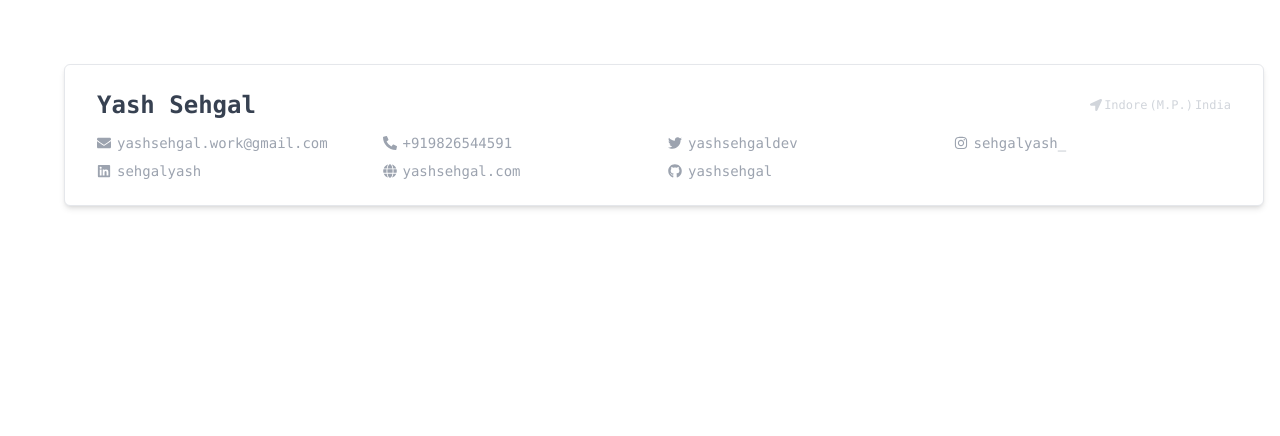
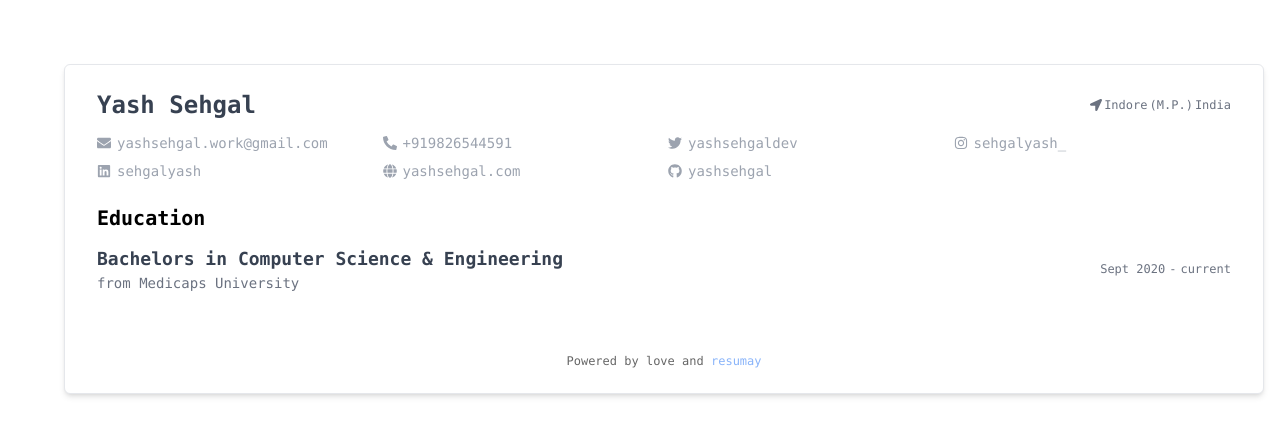
Before and after one commit to yashsehgal/resumay, a React (Create React App) app: page / in a window 1280 px wide. Shown: the top 436 px of the page. Built offline with nearby package versions, Linux system fonts and the light colour scheme.

Commit message:
feat: education content component added

```diff
--- a/src/config/resume-config.json
+++ b/src/config/resume-config.json
@@ -55,12 +55,12 @@
     },
     "education": [
       {
-        "courseName": "",
-        "organization": "",
-        "link": "",
+        "courseName": "Bachelors in Computer Science & Engineering",
+        "organization": "Medicaps University",
+        "link": "https://medicaps.ac.in",
         "duration": {
-          "startDate": "",
-          "endDate": ""
+          "startDate": "Sept 2020",
+          "endDate": "current"
         }
       }
     ],
--- a/src/screens/ResumeLayout/ContactDetails.jsx
+++ b/src/screens/ResumeLayout/ContactDetails.jsx
@@ -122,7 +122,7 @@ export default function ContactDetails({ contactData }) {
               </React.Fragment>
             )
           } else {
-            return <React.Fragment></React.Fragment>
+            return <React.Fragment key={otherContactIndex}></React.Fragment>
           }
         })
       }
--- /dev/null
+++ b/src/screens/ResumeLayout/EducationDetailsWrapper.jsx
@@ -0,0 +1,32 @@
+import React, { useRef } from "react";
+import { educationDetailsWrapperStyle } from "../../styles/base";
+
+export default function EducationDetailsWrapper({ educationData }) {
+  const educationDataResponse = useRef(educationData);
+  return (
+    <div className={educationDetailsWrapperStyle}>
+      <h1 className="education-section-title leading-snug text-xl font-semibold mb-3">Education</h1>
+      {educationDataResponse.current?.map((education, educationIndex) => {
+        if (education?.courseName) {
+          return (
+            <React.Fragment key={educationIndex}>
+              <div className="education-record-item-content-wrapper flex flex-row items-center justify-between mb-3">
+                <div className="education-organization-content-wrapper leading-snug w-fit h-fit flex flex-col items-start">
+                  <h1 className="education-course-name-title text-lg font-semibold text-gray-700">{education?.courseName}</h1>
+                  <p className="education-organization-title text-sm font-normal text-gray-500">from {education?.organization}</p>
+                </div>
+                <span className="education-record-duration-tag-wrapper text-xs font-normal text-gray-500 flex flex-row items-center justify-end gap-1">
+                  <span className="start-date-wrapper">{education?.duration?.startDate}</span>
+                  {"-"}
+                  <span className="end-date-wrapper">{education?.duration?.endDate}</span>
+                </span>
+              </div>
+            </React.Fragment>
+          )
+        } else {
+          return <React.Fragment key={educationIndex}></React.Fragment>
+        }
+      })}
+    </div>
+  )
+}
--- a/src/screens/ResumeLayout/PersonalDetailsWrapper.jsx
+++ b/src/screens/ResumeLayout/PersonalDetailsWrapper.jsx
@@ -13,7 +13,7 @@ export default function PersonalDetailsWrapper({
             {firstName} {lastName}
           </h1>
         </span>
-        <span className="location text-xs font-normal text-gray-300 flex flex-row items-center justify-end gap-0.5">
+        <span className="location text-xs font-normal text-gray-500 flex flex-row items-center justify-end gap-0.5">
           <FaLocationArrow />
           <span className="location-city">{location?.city}</span> {" "}
           <span className="location-state">({location?.state})</span>
--- a/src/screens/ResumeLayout/index.jsx
+++ b/src/screens/ResumeLayout/index.jsx
@@ -1,6 +1,7 @@
 import React from "react";
 import { useRef } from "react";
 import { resumeContentWrapperStyle } from "../../styles/base";
+import EducationDetailsWrapper from "./EducationDetailsWrapper";
 import PersonalDetailsWrapper from "./PersonalDetailsWrapper";
 
 export default function ResumeLayout({ data }) {
@@ -49,6 +50,12 @@ export default function ResumeLayout({ data }) {
         location={resumeLayoutResponse.current?.personalDetails?.location}
         contacts={resumeLayoutResponse.current?.personalDetails?.contacts}
       />
+      <EducationDetailsWrapper
+        educationData={resumeLayoutResponse.current?.education}
+      />
+      <div className="watermark-container text-center mt-6 text-xs opacity-60">
+        Powered by love and <span className="text-blue-500">resumay</span>
+      </div>
     </div>
   )
 }
--- a/src/styles/base.js
+++ b/src/styles/base.js
@@ -1,9 +1,11 @@
-const resumeContentWrapperStyle = "resume-content-wrapper px-8 py-6 mx-auto w-[1200px] bg-white border border-gray-200 shadow-md rounded-md h-fit flex flex-start flex-col gap-3";
+const resumeContentWrapperStyle = "resume-content-wrapper px-8 py-6 mx-auto w-[1200px] bg-white border border-gray-200 shadow-md rounded-md h-fit flex flex-start flex-col gap-6";
 const personalDetailsWrapperStyle = "personal-details-wrapper w-full h-fit";
 const contactDetailItemWrapperStyle = "contact-detail-item-wrapper w-fit h-fit flex flex-row items-center justify-start gap-1.5 text-sm font-normal text-gray-400";
+const educationDetailsWrapperStyle = "education-details-wrapper items-start gap-2";
 
 export {
   resumeContentWrapperStyle,
   personalDetailsWrapperStyle,
-  contactDetailItemWrapperStyle
+  contactDetailItemWrapperStyle,
+  educationDetailsWrapperStyle
 }
```
